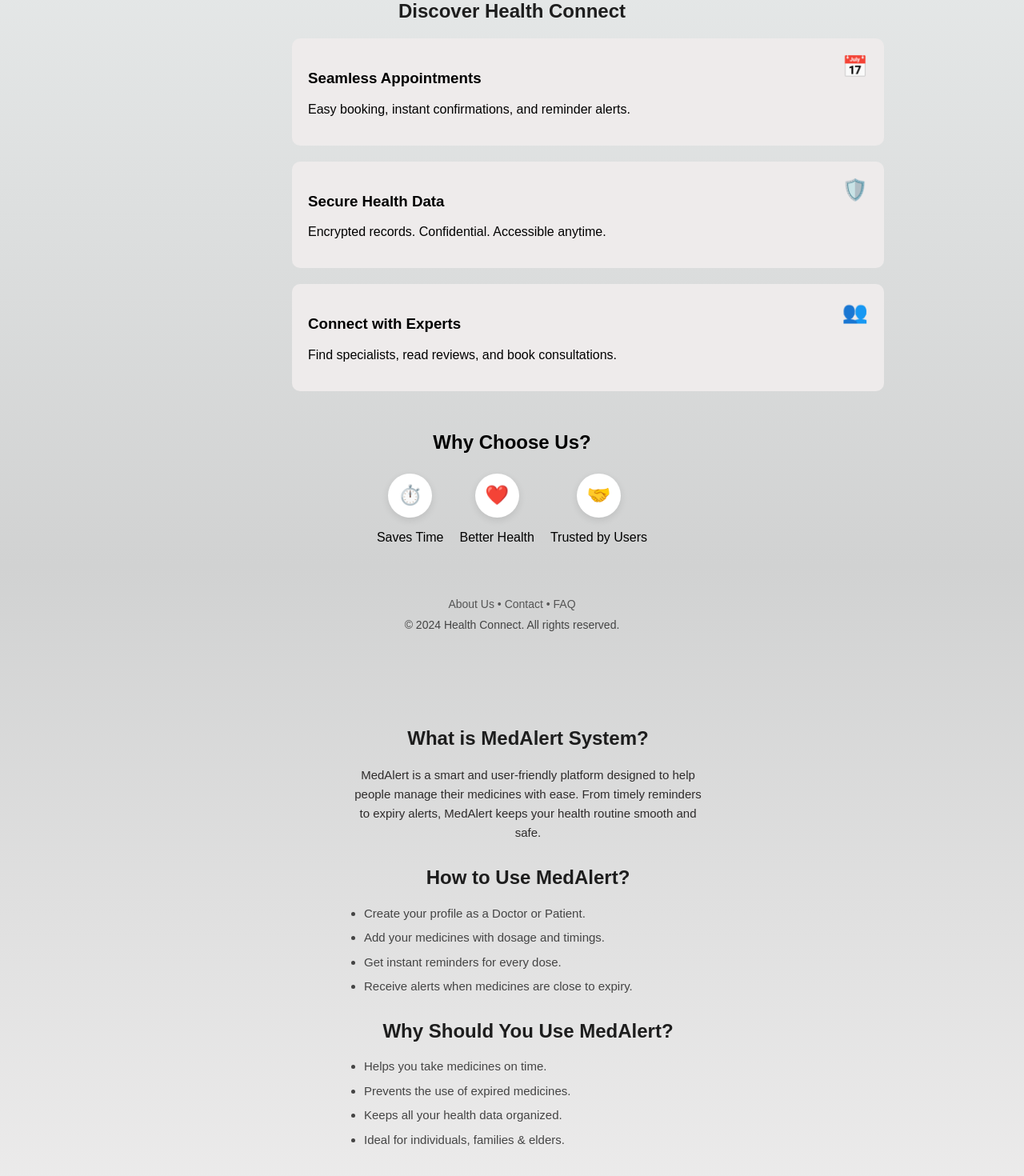
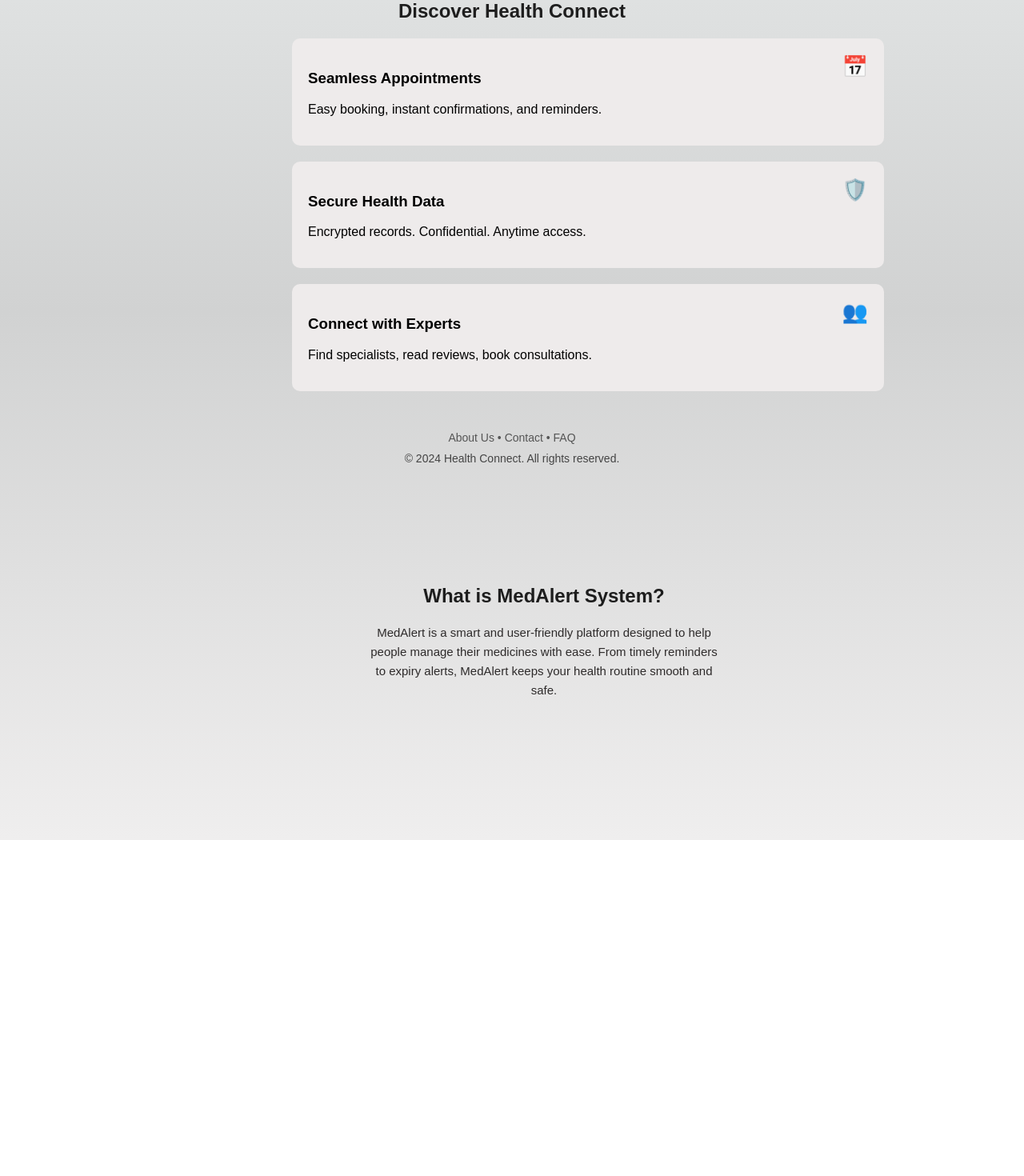
Before and after one commit to surajpaswan-123/medalertsystem, a React (Create React App) app: page / in a window 1280 px wide. Shown: the part 602-2072 px from the top of the page at 80% size. After the commit the page ends 1652 px from the top, so only its background shows below. Built offline with nearby package versions, Linux system fonts and the light colour scheme.

Commit message:
some logic and pwa updation

```diff
--- a/src/App.css
+++ b/src/App.css
@@ -175,7 +175,7 @@ input {
 /* About Section */
 .about-section {
 
-  padding: 50px 20px;
+  padding: 80px 40px;
   margin-top: 40px;
   width: 100%;
   max-width: 800px;
--- a/src/App.js
+++ b/src/App.js
@@ -1,24 +1,24 @@
 import "./App.css";
 import { useNavigate } from "react-router-dom";
-import { useState } from "react";
+import { useState, useEffect } from "react";
 
 function App() {
-  const [a, b] = useState("");
   const navigate = useNavigate();
 
   // INPUT STATES
   const [name, setName] = useState("");
   const [email, setEmail] = useState("");
   const [phone, setPhone] = useState("");
+  const [a, b] = useState("");
 
   // VALIDATION FUNCTIONS
   function isValidName(name) {
-    const regex = /^[A-Za-z ]{3,}$/; // letters + space, min 3 chars
+    const regex = /^[A-Za-z ]{3,}$/;
     return regex.test(name);
   }
 
   function isValidPhone(phone) {
-    const regex = /^[6-9]\d{9}$/; // Indian 10-digit mobile only
+    const regex = /^[6-9]\d{9}$/;
     return regex.test(phone);
   }
 
@@ -27,55 +27,107 @@ function App() {
     return regex.test(email);
   }
 
-  // FINAL CONTINUE BUTTON HANDLER
+  // SUBMIT HANDLER
   const handleContinue = () => {
-    // NAME CHECK
     if (!isValidName(name)) {
-      alert("Please enter a valid full name (min 3 letters, only alphabets).");
+      alert("Please enter a valid full name.");
       return;
     }
-
-    // EMAIL CHECK
     if (!isValidEmail(email)) {
-      alert("Please enter a valid email (example: abc@gmail.com)");
+      alert("Enter a valid email.");
       return;
     }
-
-    // PHONE CHECK
     if (!isValidPhone(phone)) {
-      alert("Please enter a valid 10-digit Indian phone number.");
+      alert("Enter a valid 10-digit phone.");
       return;
     }
-
-    // ROLE CHECK
     if (!a) {
       alert("Please select whether you are a Doctor or Patient.");
       return;
     }
 
-    // NAVIGATE BASED ON ROLE
-    if (a === "Patient") {
-      navigate("/Patient");
-    } else if (a === "Doctor") {
-      navigate("/Doctor");
-    }
+    if (a === "Patient") navigate("/Patient");
+    else navigate("/Doctor");
+  };
+
+  /* ---------------------------
+        PWA INSTALL POPUP CODE
+     --------------------------- */
+  const [deferredPrompt, setDeferredPrompt] = useState(null);
+  const [showInstallPopup, setShowInstallPopup] = useState(false);
+
+  useEffect(() => {
+    const handler = (e) => {
+      e.preventDefault();
+      setDeferredPrompt(e);
+      setShowInstallPopup(true);
+    };
+
+    window.addEventListener("beforeinstallprompt", handler);
+
+    return () => window.removeEventListener("beforeinstallprompt", handler);
+  }, []);
+
+  const handleInstallClick = async () => {
+    if (!deferredPrompt) return;
+
+    deferredPrompt.prompt();
+    await deferredPrompt.userChoice;
+
+    setShowInstallPopup(false);
+    setDeferredPrompt(null);
   };
 
   return (
+    <>
+      {/* 🔥 INSTALL POPUP */}
+      {showInstallPopup && (
+        <div
+          style={{
+            position: "fixed",
+            bottom: "20px",
+            right: "20px",
+            background: "white",
+            padding: "15px",
+            borderRadius: "12px",
+            boxShadow: "0 4px 12px rgba(0,0,0,0.3)",
+            zIndex: 9999,
+            animation: "popupFade 0.3s ease"
+          }}
+        >
+          <h4>Install MedAlert App</h4>
+          <p>Get app-like experience with instant access!</p>
+
+          <button
+            onClick={handleInstallClick}
+            style={{
+              padding: "10px 18px",
+              background: "#4e73df",
+              color: "white",
+              border: "none",
+              borderRadius: "8px",
+              cursor: "pointer",
+              fontWeight: "bold"
+            }}
+          >
+            Install App
+          </button>
+        </div>
+      )}
+
+      {/* 🔥 MAIN UI */}
       <div className="container">
-      {/* Header */}
         <div className="header">
           <h3>Health contact</h3>
           <p>Your Gateway to Wellness</p>
         </div>
 
-      {/* Form Card */}
         <div className="card">
           <div className="form-group">
             <label>Full Name</label>
             <input
               type="text"
-            placeholder="Enter your full name here"
+              placeholder="Enter your full name"
               value={name}
               onChange={(e) => setName(e.target.value)}
             />
@@ -129,78 +181,34 @@ function App() {
           </div>
         </div>
 
-      {/* Discover Section */}
         <h2 className="discover-title">Discover Health Connect</h2>
 
         <div className="feature-card">
           <h3>Seamless Appointments</h3>
-        <p>Easy booking, instant confirmations, and reminder alerts.</p>
+          <p>Easy booking, instant confirmations, and reminders.</p>
           <div className="icon">📅</div>
         </div>
 
         <div className="feature-card">
           <h3>Secure Health Data</h3>
-        <p>Encrypted records. Confidential. Accessible anytime.</p>
+          <p>Encrypted records. Confidential. Anytime access.</p>
           <div className="icon">🛡️</div>
         </div>
 
         <div className="feature-card">
           <h3>Connect with Experts</h3>
-        <p>Find specialists, read reviews, and book consultations.</p>
+          <p>Find specialists, read reviews, book consultations.</p>
           <div className="icon">👥</div>
         </div>
 
-      {/* Why Choose Us */}
-      <h2 className="choose-title">Why Choose Us?</h2>
-
-      <div className="choose-container">
-        <div className="choose-item">
-          <div className="circle-icon">⏱️</div>
-          <p>Saves Time</p>
-        </div>
-
-        <div className="choose-item">
-          <div className="circle-icon">❤️</div>
-          <p>Better Health</p>
-        </div>
-
-        <div className="choose-item">
-          <div className="circle-icon">🤝</div>
-          <p>Trusted by Users</p>
-        </div>
-      </div>
-
-      {/* Footer */}
         <footer className="footer">
           <a href="#">About Us</a> • <a href="#">Contact</a> • <a href="#">FAQ</a>
           <p>© 2024 Health Connect. All rights reserved.</p>
         </footer>
-
-      <div className="about-section">
-        <h2>What is MedAlert System?</h2>
-        <p>
-          MedAlert is a smart and user-friendly platform designed to help people
-          manage their medicines with ease. From timely reminders to expiry alerts,
-          MedAlert keeps your health routine smooth and safe.
-        </p>
-
-        <h2>How to Use MedAlert?</h2>
-        <ul>
-          <li>Create your profile as a Doctor or Patient.</li>
-          <li>Add your medicines with dosage and timings.</li>
-          <li>Get instant reminders for every dose.</li>
-          <li>Receive alerts when medicines are close to expiry.</li>
-        </ul>
-
-        <h2>Why Should You Use MedAlert?</h2>
-        <ul>
-          <li>Helps you take medicines on time.</li>
-          <li>Prevents the use of expired medicines.</li>
-          <li>Keeps all your health data organized.</li>
-          <li>Ideal for individuals, families & elders.</li>
-        </ul>
+        <div className="about-section"> <h2>What is MedAlert System?</h2> <p> MedAlert is a smart and user-friendly platform designed to help people manage their medicines with ease. From timely reminders to expiry alerts, MedAlert keeps your health routine smooth and safe. </p>
     </div>
       </div>
+    </>
   );
 }
 
--- a/src/index.css
+++ b/src/index.css
@@ -11,3 +11,7 @@ code {
   font-family: source-code-pro, Menlo, Monaco, Consolas, 'Courier New',
     monospace;
 }
+@keyframes popupFade {
+  from { opacity: 0; transform: translateY(20px); }
+  to { opacity: 1; transform: translateY(0); }
+}
```
Also changed, not shown: public/logo192.png, public/logo512.png (deleted), public/manifest.json. Lines whose indentation alone changed are shown as unchanged.
